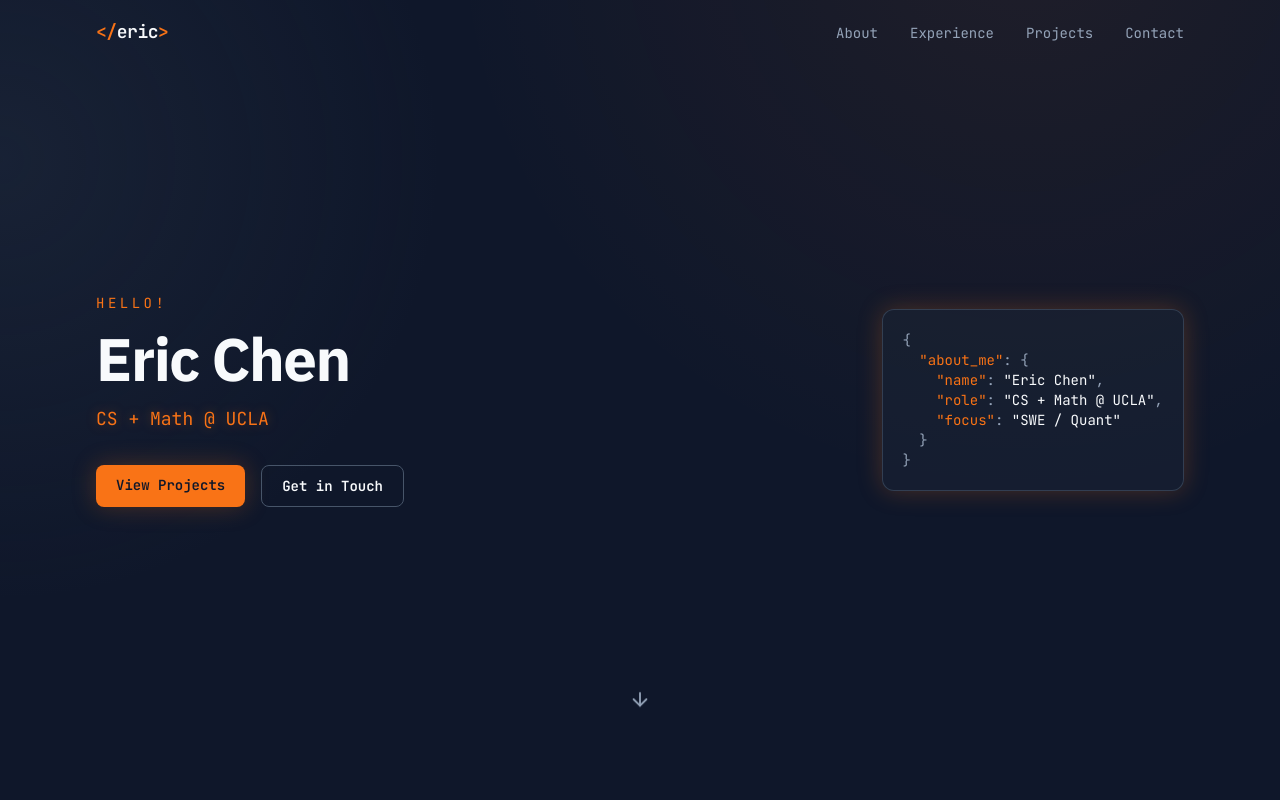
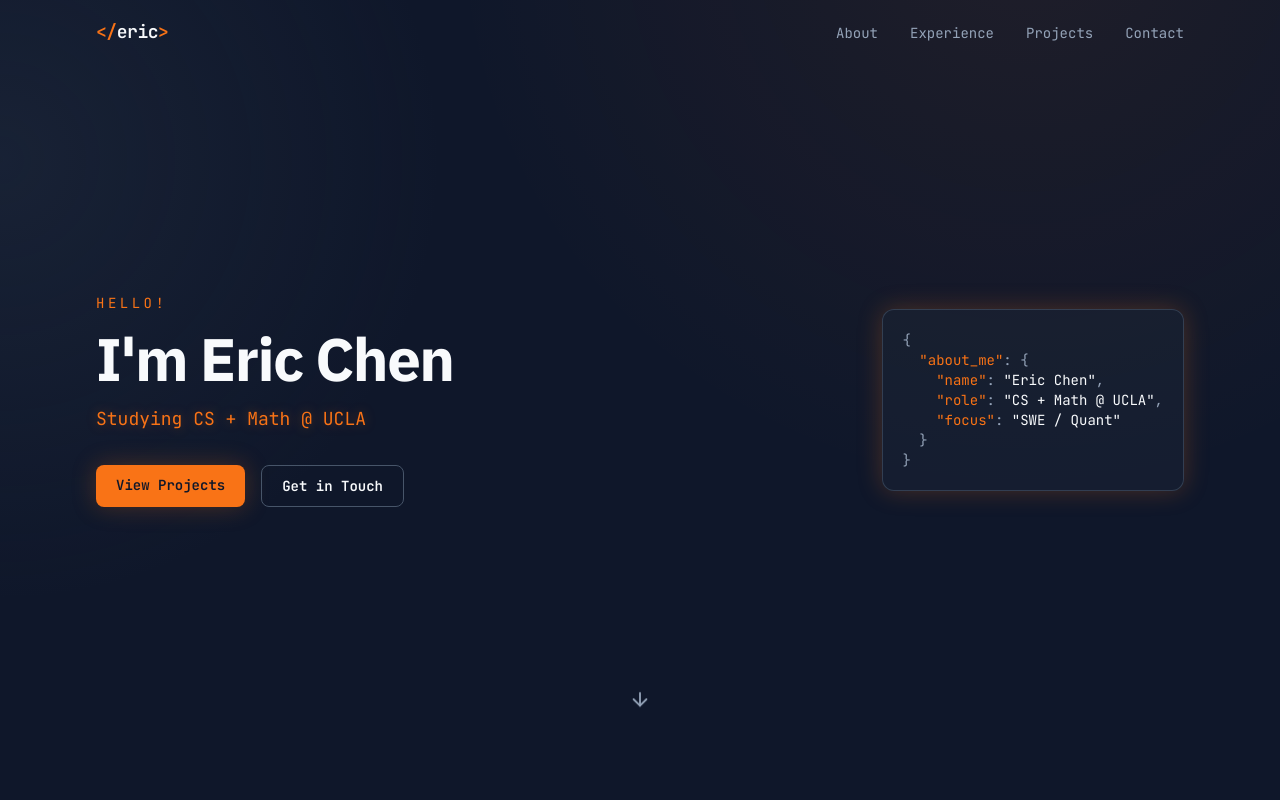
Before and after one commit to ericchen682/personal-portfolio, a React (Vite) app: page / in a window 1280 px wide. Shown: the top 800 px of the page. Built offline with nearby package versions, Linux system fonts and the light colour scheme.

Commit message:
content: update hero heading and subtitle copy

```diff
--- a/src/components/Hero.tsx
+++ b/src/components/Hero.tsx
@@ -8,9 +8,9 @@ export default function Hero() {
         <div className="animate-fade-up">
           <p className="section-label mb-4">Hello!</p>
           <h1 className="text-4xl font-bold leading-tight tracking-tight sm:text-5xl lg:text-6xl">
-            {aboutMe.name}
+            I'm {aboutMe.name}
           </h1>
-          <p className="mt-4 max-w-md font-mono text-lg text-accent glow-text">{aboutMe.role}</p>
+          <p className="mt-4 max-w-md font-mono text-lg text-accent glow-text">Studying {aboutMe.role}</p>
 
           <div className="mt-8 flex flex-wrap gap-4">
             <a
```
